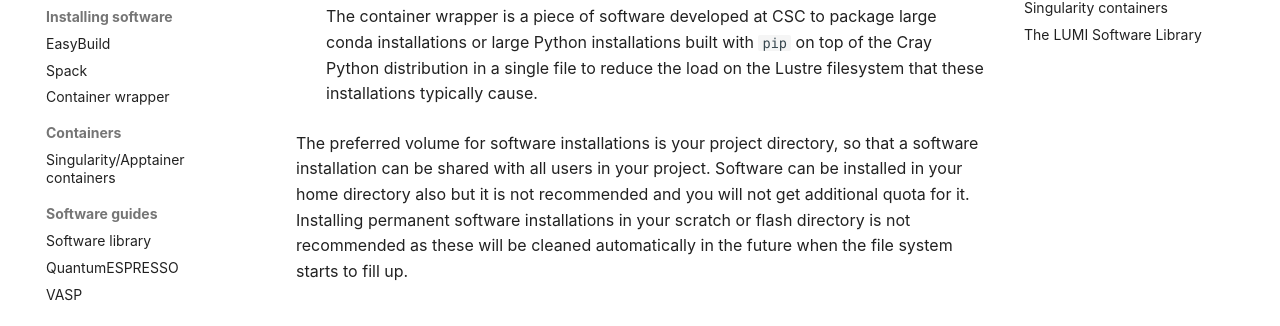
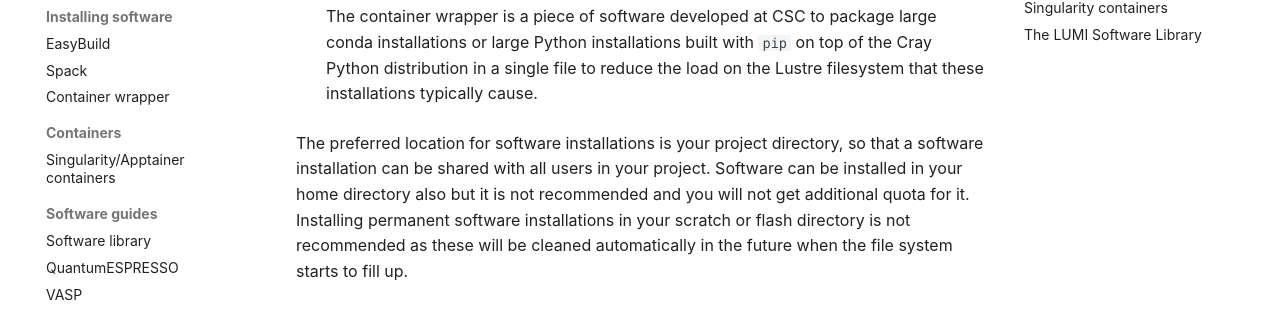
Before and after one commit to Lumi-supercomputer/lumi-userguide, an MkDocs documentation site: the page built from docs/software/index.md, in a window 1280 px wide and 900 px high, scrolled down 1093 px. Shown: the part 127-453 px from the top of the window. Built offline with MkDocs 1.6.1 and Material for MkDocs 9.7.7, drawn with Linux system fonts in a browser that asks for light colours; some of the changed text lies outside the part shown.

Commit message:
Apply suggestions from code review
Co-authored-by: hdrei <78485804+hdrei@users.noreply.github.com>

```diff
--- a/docs/software/index.md
+++ b/docs/software/index.md
@@ -14,8 +14,8 @@
 ---
 On this page you find guidance on ways to install additional software on LUMI.
 A full overview of software installed in the LUMI software
-stacks or available as a build recipe for the
-[EasyBuild][easybuild] package manager is available in the
+stacks, or available as a build recipe for the
+[EasyBuild][easybuild] package manager, is available in the
 [LUMI software library](https://lumi-supercomputer.github.io/LUMI-EasyBuild-docs/).
 If you are looking for ways to
 optimize your software for use on LUMI, consult the [developing
@@ -67,7 +67,7 @@
      Cray Python distribution in a single file to reduce the load on the Lustre filesystem
      that these installations typically cause.
 
-The preferred volume for software installations is your project directory, so that
+The preferred location for software installations is your project directory, so that
 a software installation can be shared with all users in your project. Software can be
 installed in your home directory also but it is not recommended and you will not get
 additional quota for it. Installing permanent software installations in your scratch
```
Also changed, not shown: docs/software/installing/easybuild.md (+4 -4 lines).
